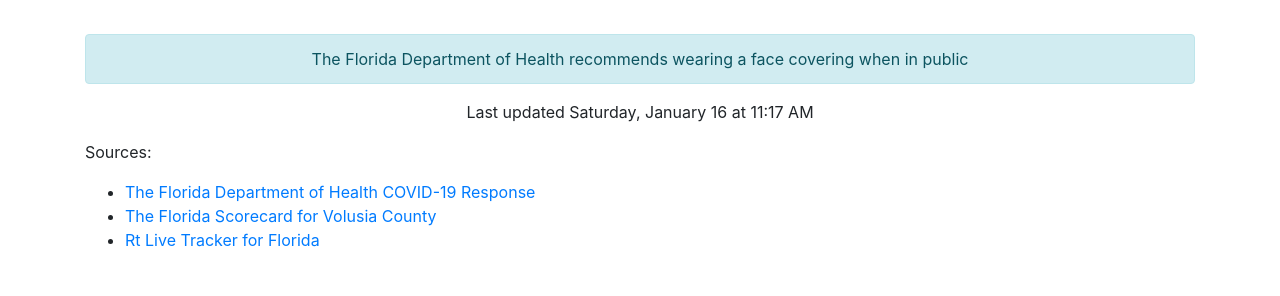
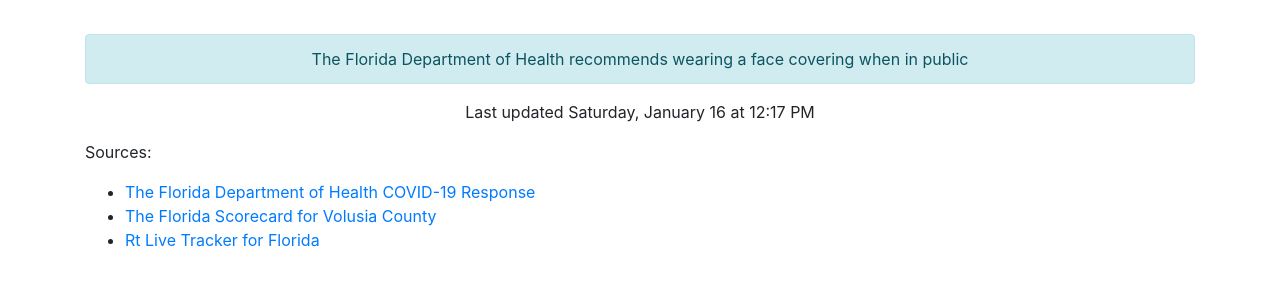
Before and after one commit to thinkjson/timeforchurch, a Jekyll site: the page built from index.md, in a window 1280 px wide. Shown: the part 586-882 px from the top of the page. Built offline with Jekyll 4.4.1, drawn with Linux system fonts in a browser that asks for light colours; our own code applies the rules of GitHub Pages for plain Markdown files.

Commit message:
Updating data

```diff
--- a/_includes/data.html
+++ b/_includes/data.html
@@ -10,4 +10,4 @@
     <div class="outcome text-success">YES</div>
     <div class="alert alert-info" role="alert">The Florida Department of Health recommends wearing a face covering when in public</div>
 
-    <p>Last updated Saturday, January 16 at 11:17 AM</p>
+    <p>Last updated Saturday, January 16 at 12:17 PM</p>
```
